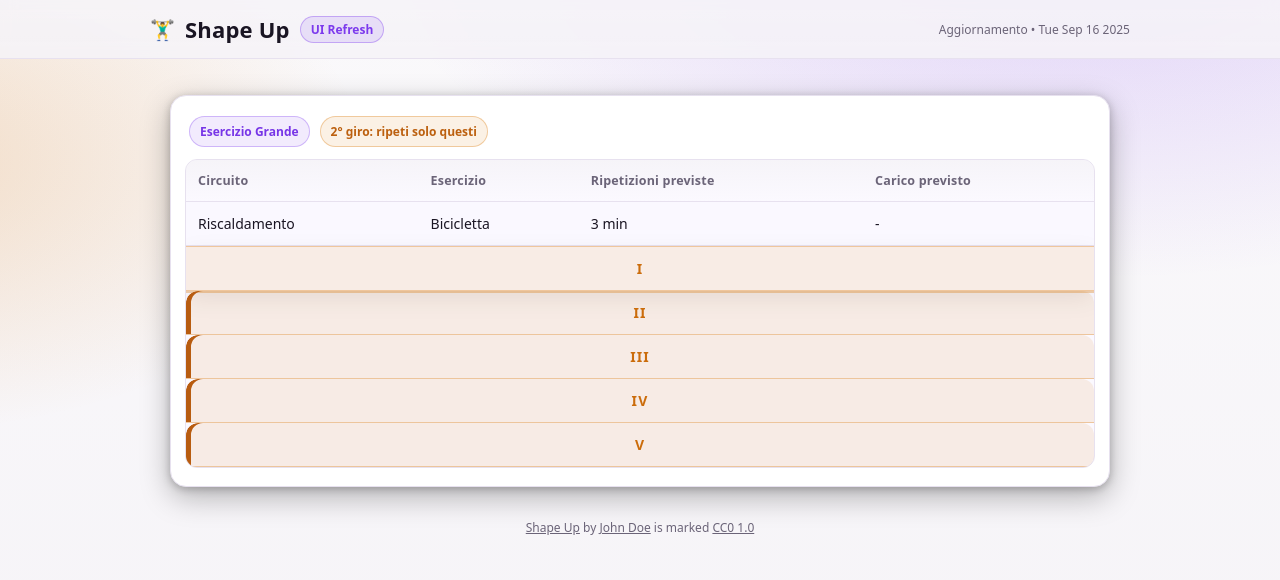
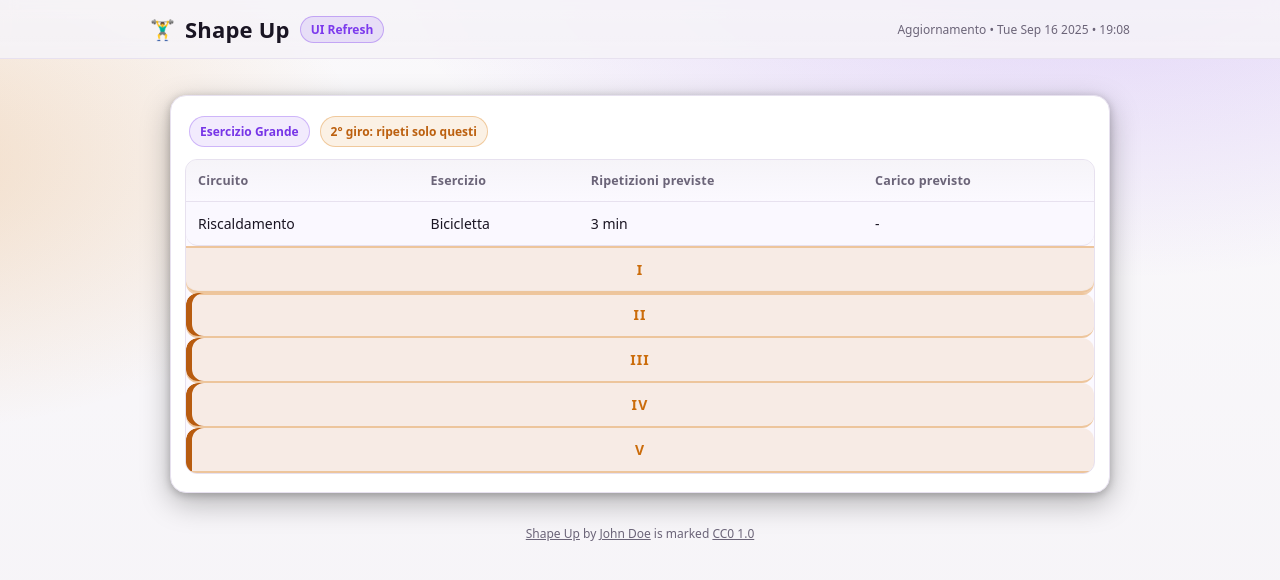
Before and after one commit to lbrazzoli/gym, a plain HTML site: page index.html in a window 1280 px wide. Drawn offline with Linux system fonts and the light colour scheme.

Commit message:
Update index.html

```diff
--- a/index.html
+++ b/index.html
@@ -70,14 +70,15 @@
     tbody tr.grande td{background:var(--grande-bg);border-bottom:1px solid var(--grande-bd);box-shadow:inset 4px 0 0 color-mix(in oklab,var(--accent) 65%, #6d28d9)}
     tbody tr.block-end td{border-bottom:3px solid #3f3f46}
 
-    /* CLEAR CIRCUIT DIVIDERS — consistent, sticky, and obvious */
-    .repeat-row td{position:sticky;top:56px;z-index:1;background:var(--repeat-bg) !important;color:color-mix(in oklab,var(--accent-2) 85%, #7c2d12);font-weight:900;border-top:1px solid var(--repeat-bd);border-bottom:1px solid var(--repeat-bd);text-align:center;letter-spacing:.08em;text-transform:uppercase;box-shadow:0 2px 0 var(--repeat-bd), 0 8px 24px rgba(0,0,0,.08)}
+    /* CLEAR CIRCUIT DIVIDERS — consistent and obvious (no sticky overlap) */
+    .repeat-row td{position:static; background:var(--repeat-bg) !important; color:color-mix(in oklab,var(--accent-2) 85%, #7c2d12); font-weight:900; border-top:2px solid var(--repeat-bd); border-bottom:2px solid var(--repeat-bd); text-align:center; letter-spacing:.08em; text-transform:uppercase; box-shadow: inset 0 -1px 0 rgba(0,0,0,.02), 0 2px 0 var(--repeat-bd)}
     /* Start-of-circuit visual rail */
-    .repeat-row+tr td{border-top:0;box-shadow:inset 5px 0 0 color-mix(in oklab,var(--accent-2) 65%, #7c2d12)}
-    .repeat-row+tr td:first-child{border-top-left-radius:var(--radius-md)}
-    .repeat-row+tr td:last-child{border-top-right-radius:var(--radius-md)}
-
-    .repeat-badge{display:inline-block;margin-left:8px;padding:3px 9px;border-radius:999px;font-size:11px;font-weight:800;background:color-mix(in oklab,var(--accent-2) 14%, transparent);color:color-mix(in oklab,var(--accent-2) 80%, #7c2d12);border:1px solid var(--repeat-bd)}
+    .repeat-row+tr td{ border-top:0; box-shadow: inset 6px 0 0 color-mix(in oklab,var(--accent-2) 65%, #7c2d12) }
+    .repeat-row+tr td:first-child{ border-top-left-radius: var(--radius-md) }
+    .repeat-row+tr td:last-child{ border-top-right-radius: var(--radius-md) }
+    /* End-of-circuit soft rounding (applies to the row before the next divider) */
+    tr:has(+ .repeat-row) td:first-child{ border-bottom-left-radius: var(--radius-md) }
+    tr:has(+ .repeat-row) td:last-child{ border-bottom-right-radius: var(--radius-md) }
 
     /* Legend */
     .legend{display:flex;gap:8px;flex-wrap:wrap;margin-top:6px}
@@ -122,7 +123,7 @@
         <h1>Shape Up</h1>
         <span class="badge">UI Refresh</span>
       </div>
-      <p class="subtitle">Aggiornamento • Tue Sep 16 2025</p>
+      <p class="subtitle">Aggiornamento • Tue Sep 16 2025  • 19:08</p>
     </div>
   </header>
 
```
